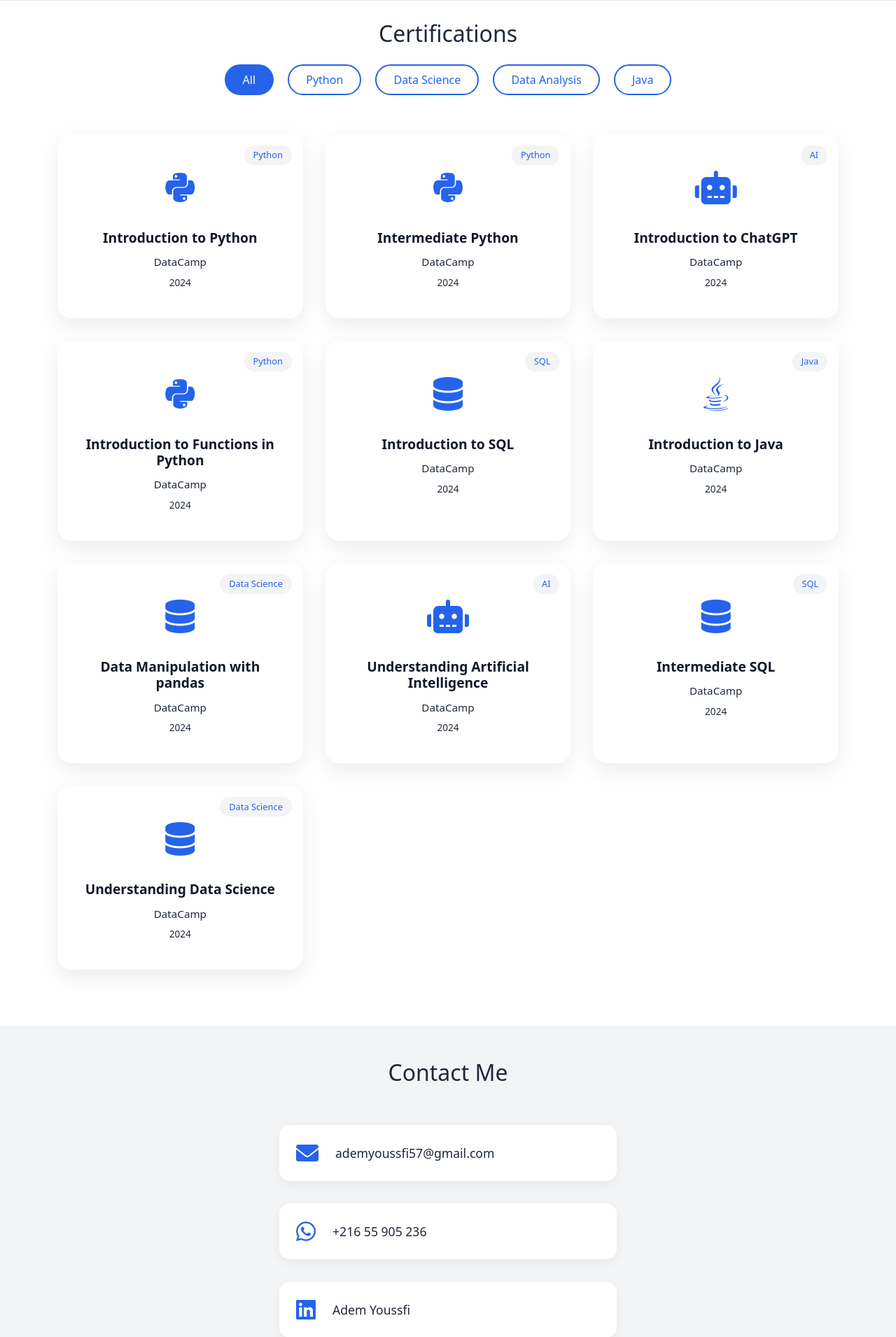
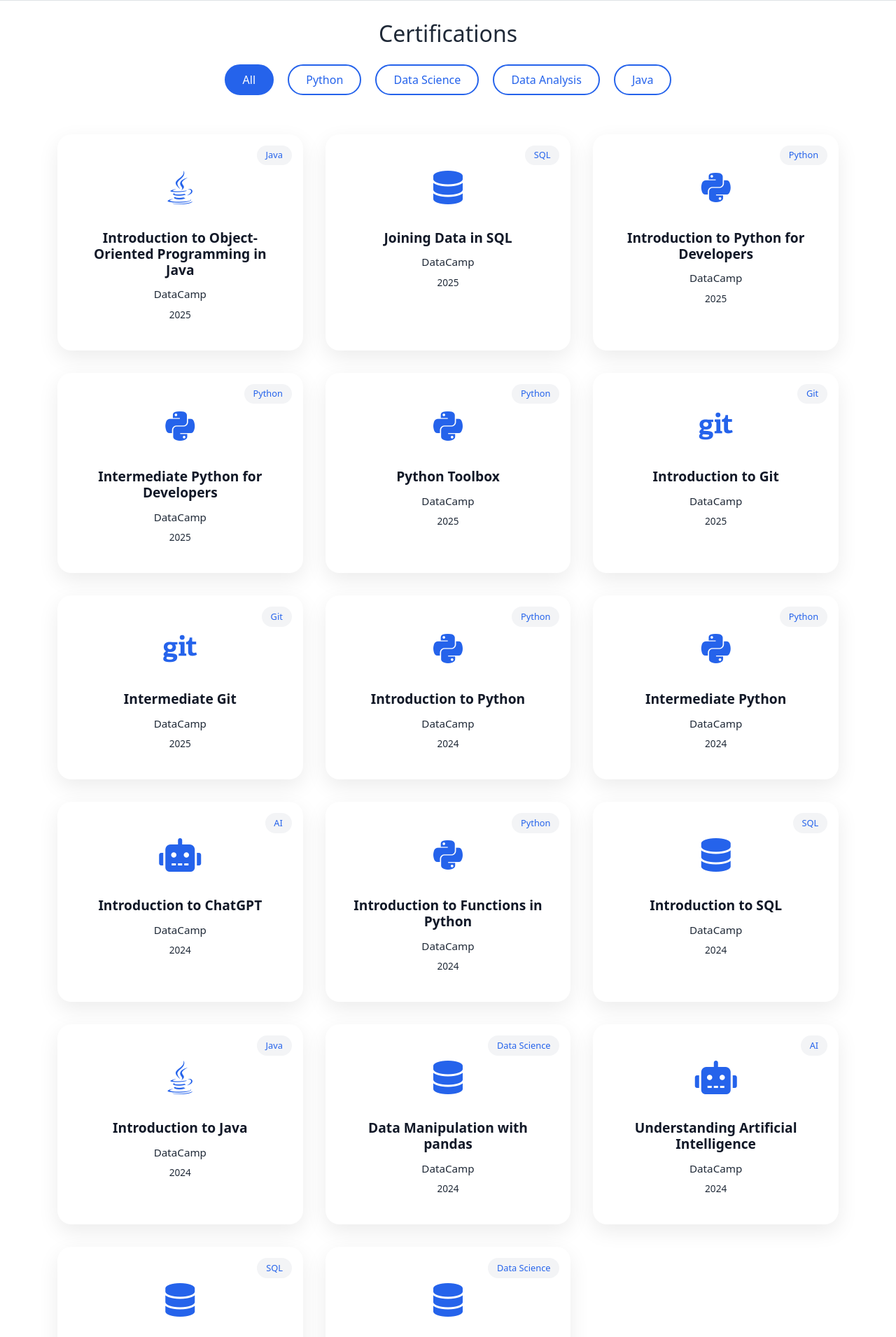
Before and after one commit to Ad2m1109/my-portfolio-website, a Flask app: page / in a window 1280 px wide. Shown: the part 2017-3928 px from the top of the page at 70% size. Run offline with Flask 3, Linux system fonts and the light colour scheme.

Commit message:
Added new certifications to the certifications section

```diff
--- a/templates/index.html
+++ b/templates/index.html
@@ -176,6 +176,82 @@
                 <div class="col-12">
                     <div class="certifications-grid">
                         <!-- Python Category -->
+                        <a href="https://www.datacamp.com/completed/statement-of-accomplishment/course/e4db24cdddcc7eb5afc2351da2c3b9ff7090e1cf"
+                        class="certification-card" data-category="java" target="_blank">
+                         <div class="certification-icon">
+                             <i class="fab fa-java"></i>
+                         </div>
+                         <div class="certification-badge">Java</div>
+                         <h5>Introduction to Object-Oriented Programming in Java</h5>
+                         <span class="certification-platform">DataCamp</span>
+                         <p class="certification-date">2025</p>
+                     </a>
+
+                     <a href="https://www.datacamp.com/completed/statement-of-accomplishment/course/5309400ca72303cc846f6ce1ddf38655561b58ba"
+                        class="certification-card" data-category="sql" target="_blank">
+                         <div class="certification-icon">
+                             <i class="fas fa-database"></i>
+                         </div>
+                         <div class="certification-badge">SQL</div>
+                         <h5>Joining Data in SQL</h5>
+                         <span class="certification-platform">DataCamp</span>
+                         <p class="certification-date">2025</p>
+                     </a>
+
+                     <a href="https://www.datacamp.com/completed/statement-of-accomplishment/course/912cb7765a217684a87614e284869cba36275942"
+                        class="certification-card" data-category="python" target="_blank">
+                         <div class="certification-icon">
+                             <i class="fab fa-python"></i>
+                         </div>
+                         <div class="certification-badge">Python</div>
+                         <h5>Introduction to Python for Developers</h5>
+                         <span class="certification-platform">DataCamp</span>
+                         <p class="certification-date">2025</p>
+                     </a>
+
+                     <a href="https://www.datacamp.com/completed/statement-of-accomplishment/course/52e07da6b033518bedff66b9df578a61ce81498e"
+                        class="certification-card" data-category="python" target="_blank">
+                         <div class="certification-icon">
+                             <i class="fab fa-python"></i>
+                         </div>
+                         <div class="certification-badge">Python</div>
+                         <h5>Intermediate Python for Developers</h5>
+                         <span class="certification-platform">DataCamp</span>
+                         <p class="certification-date">2025</p>
+                     </a>
+
+                     <a href="https://www.datacamp.com/completed/statement-of-accomplishment/course/f0920f3b9312b10ebc36f3282db44e2fe754d417"
+                        class="certification-card" data-category="python" target="_blank">
+                         <div class="certification-icon">
+                             <i class="fab fa-python"></i>
+                         </div>
+                         <div class="certification-badge">Python</div>
+                         <h5>Python Toolbox</h5>
+                         <span class="certification-platform">DataCamp</span>
+                         <p class="certification-date">2025</p>
+                     </a>
+
+                     <a href="https://www.datacamp.com/completed/statement-of-accomplishment/course/8dbfbfe3ac3b21ecd4f85af6e8d560001eaff248"
+                        class="certification-card" data-category="git" target="_blank">
+                         <div class="certification-icon">
+                             <i class="fab fa-git"></i>
+                         </div>
+                         <div class="certification-badge">Git</div>
+                         <h5>Introduction to Git</h5>
+                         <span class="certification-platform">DataCamp</span>
+                         <p class="certification-date">2025</p>
+                     </a>
+
+                     <a href="https://www.datacamp.com/completed/statement-of-accomplishment/course/f471424fc4cceff203826cab1ea99aa925bebdd5"
+                        class="certification-card" data-category="git" target="_blank">
+                         <div class="certification-icon">
+                             <i class="fab fa-git"></i>
+                         </div>
+                         <div class="certification-badge">Git</div>
+                         <h5>Intermediate Git</h5>
+                         <span class="certification-platform">DataCamp</span>
+                         <p class="certification-date">2025</p>
+                     </a>
                         <a href="https://www.datacamp.com/completed/statement-of-accomplishment/course/17a94a6f2a5c6ec86f8852b79c714a95257d0571"
                            class="certification-card" data-category="python" target="_blank">
                             <div class="certification-icon">
```
